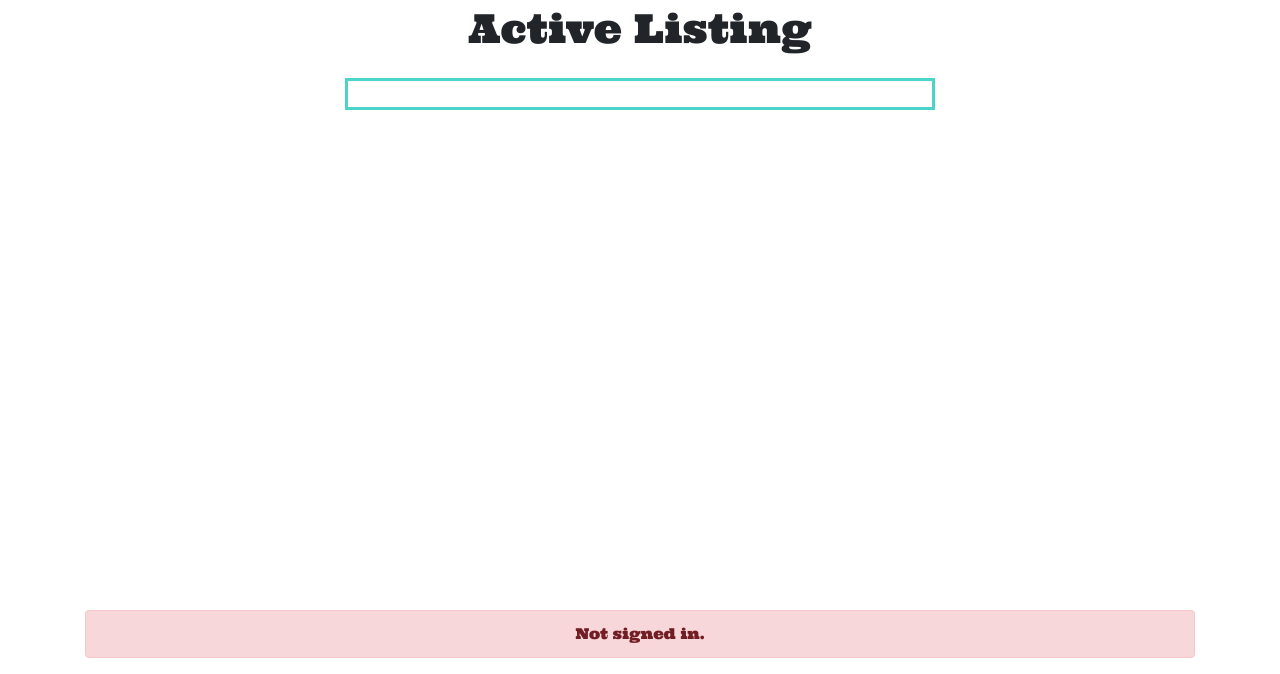
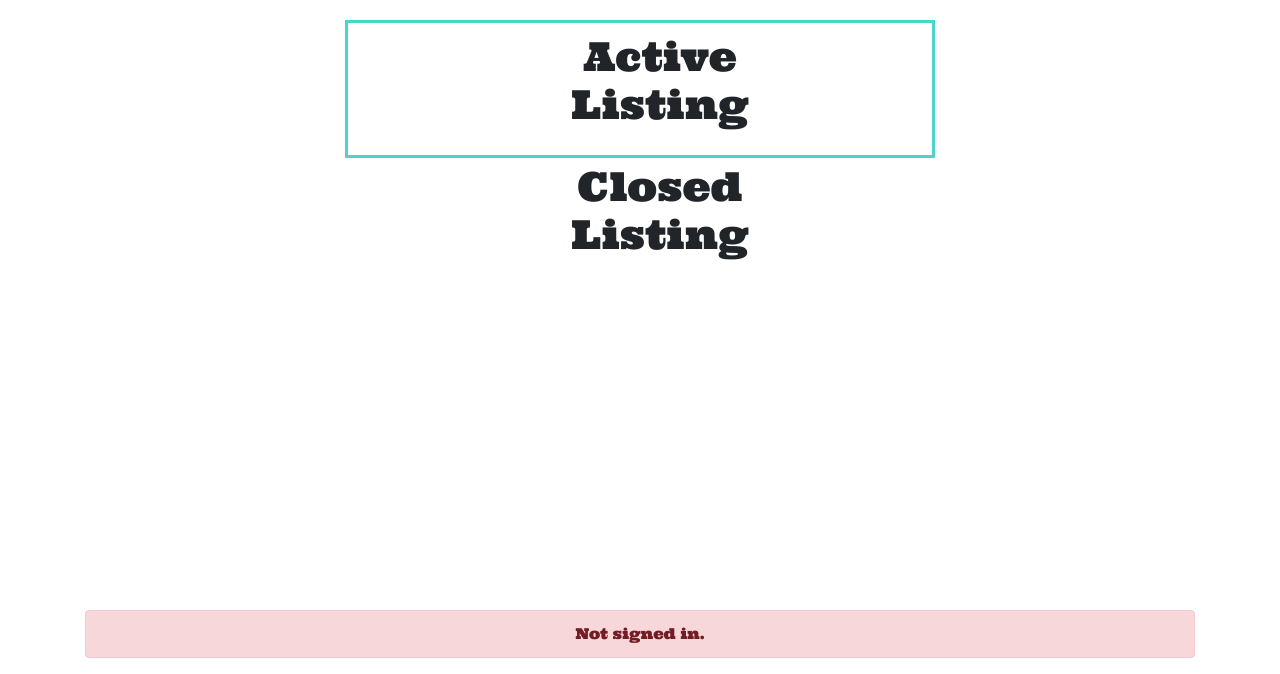
Before and after one commit to hgpulse/CS50Web-project2, a Django app: template auctions/templates/auctions/index.html in a window 1280 px wide. Shown: the part 126-800 px from the top of the page. Run offline with Django 3.2, Linux system fonts and the light colour scheme; the template is opened without the code that fills it, so the values that code supplies are empty; some libraries are stand-ins or nearby versions; grey boxes are pictures that could not be loaded.

Commit message:
close the auction

```diff
--- a/auctions/templates/auctions/index.html
+++ b/auctions/templates/auctions/index.html
@@ -1,10 +1,11 @@
 {% extends "auctions/layout.html" %}
 {% block body %}
 {% load static %}
-<h1>Active Listing</h1>
+
 <div class="center">
     <div class="left-inside">
 <ul>
+    <h1>Active Listing</h1>
     {% for listing in all_entries %}
         {% if listing.active == 1 %}
         <a  href="{% url 'listingpage' pk=listing.id %}">
@@ -34,5 +35,42 @@
     {% endfor %}
 </ul>
     </div>
+
+    <ul>
+        <h1>Closed Listing</h1>
+
+        {% if listing.winner == user %}
+            Congreates {{listing.winner}} you win!
+        {% endif %}
+
+        {% for listing in all_entries %}
+            {% if listing.active == 0 %}
+            <a  href="{% url 'listingpage' pk=listing.id %}">
+            <h1>{{ listing.name }}</h1>
+            <p>by {{ listing.user }}</p>
+
+            <div class="row" >
+
+
+                <div class="col-xs-9 col-md-7">
+                    {% if listing.image %}
+                        <img src="{{ listing.image.url }}" style="max-height:300px" alt="{{ listing.name }}">
+                    {% endif %}
+                </div>
+                <div class="col-xs-3 col-md-5">
+                    {{ listing.description }}
+
+                </div>
+                <div class="col-xs-3 col-md-5">
+                    <h3>Price: {{ listing.initial_price }} .- </h3>
+
+                </div>
+
+            </div>
+            </a>
+            {% endif %}
+        {% endfor %}
+    </ul>
+        </div>
 </div>
 {% endblock %}
--- a/auctions/urls.py
+++ b/auctions/urls.py
@@ -15,6 +15,7 @@ urlpatterns = [
     path("listing-page/<int:pk>/watch-create/", views.watchcreate, name="watchcreate"),
     path('watch-list/', WatchListView.as_view(), name='watch-list'),
     path("listing-page/<int:pk>/bid-create/", views.bidcreate, name="bidcreate"),
+    path("listing-page/<int:pk>/auction-close/", views.auctionclose, name="auctionclose"),
 
 
 ] + static(settings.MEDIA_URL, document_root=settings.MEDIA_ROOT)
```
Also changed, not shown: auctions/templates/auctions/listing_page.html (+17 -2 lines), auctions/views.py (+24 -0 lines), db.sqlite3.
